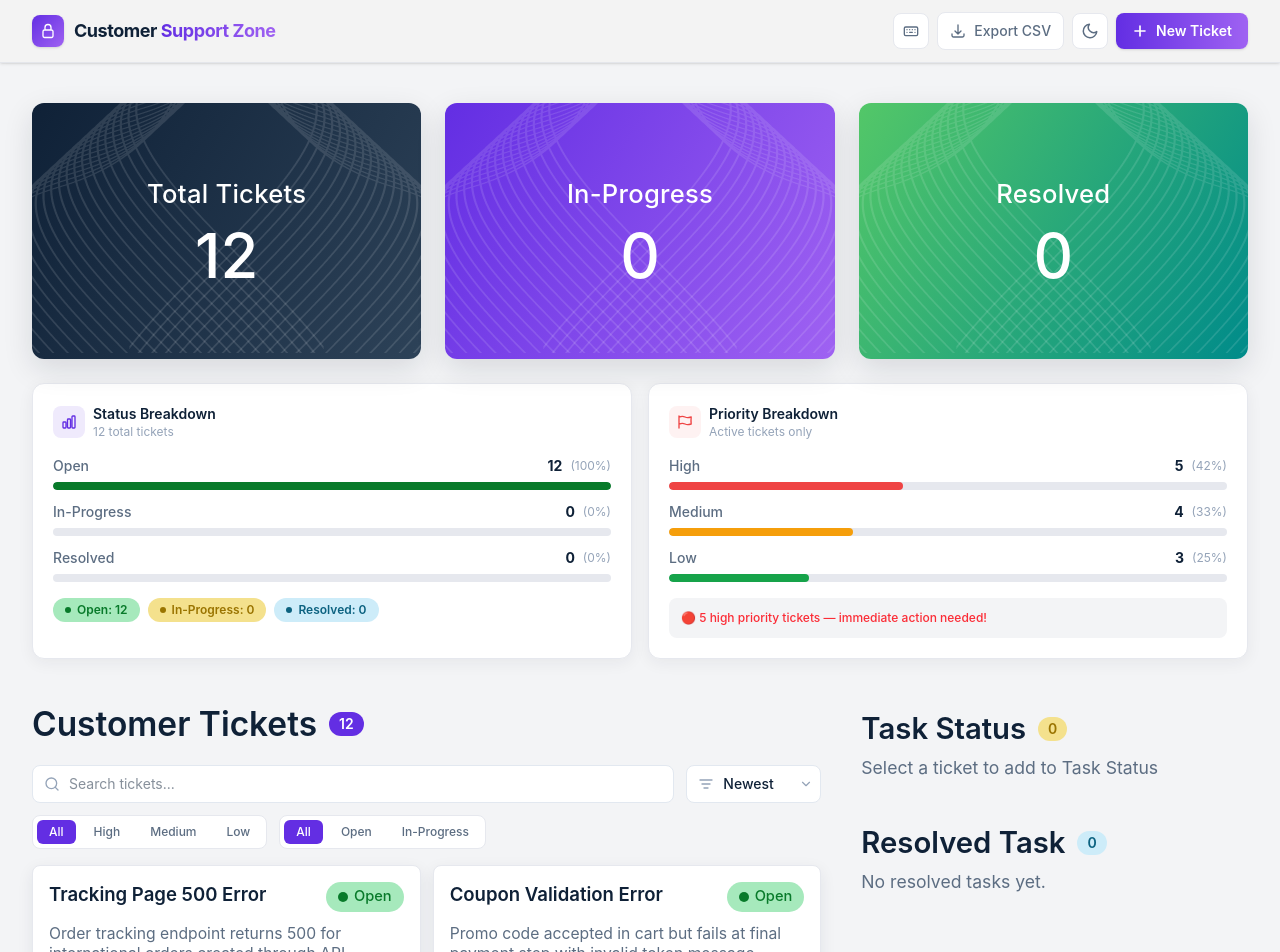
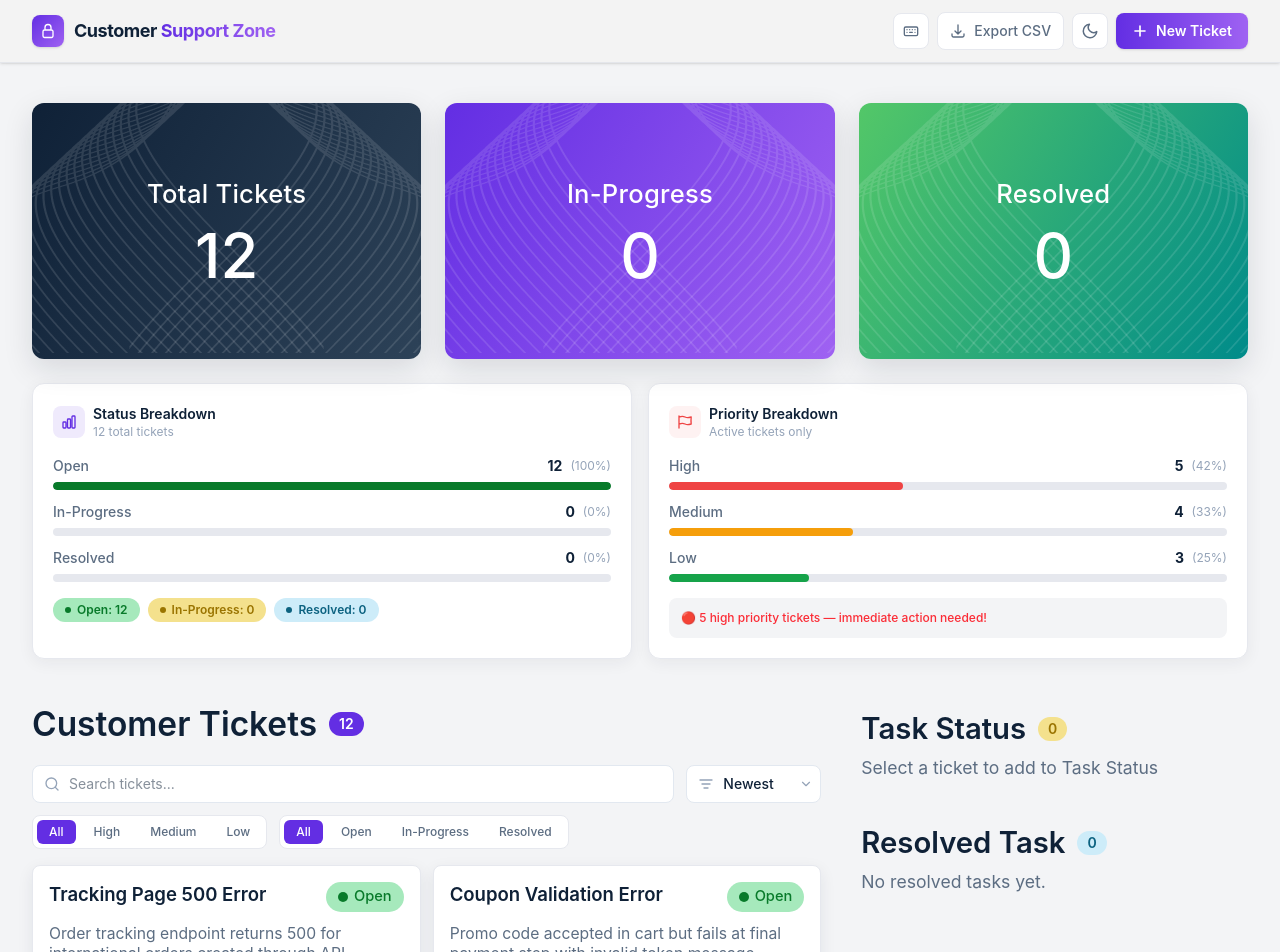
Before and after one commit to Shawon-Mahmud07/Customer-Support-Zone, a React (Vite) app: page / in a window 1280 px wide. Shown: the top 952 px of the page. Built offline with nearby package versions, Linux system fonts and the light colour scheme.

Commit message:
feat(MainSection): include 'Resolved' status in status options for better task tracking feat(App): update total count calculation to exclude task status for accurate metrics

```diff
--- a/src/App.jsx
+++ b/src/App.jsx
@@ -143,7 +143,7 @@ function App() {
     return result;
   }, [tickets, search, filterPriority, filterStatus, sortBy]);
 
-  const totalCount = tickets.length + taskStatus.length + resolvedTasks.length;
+  const totalCount = tickets.length + resolvedTasks.length;
   const inProgressCount = taskStatus.length;
   const resolvedCount = resolvedTasks.length;
 
--- a/src/components/MainSection.jsx
+++ b/src/components/MainSection.jsx
@@ -14,7 +14,7 @@ const priorityStyles = {
 };
 
 const PRIORITIES = ["All", "High", "Medium", "Low"];
-const STATUSES = ["All", "Open", "In-Progress"];
+const STATUSES = ["All", "Open", "In-Progress", "Resolved"];
 
 const SORT_OPTIONS = [
   { value: "newest", label: "Newest" },
```
